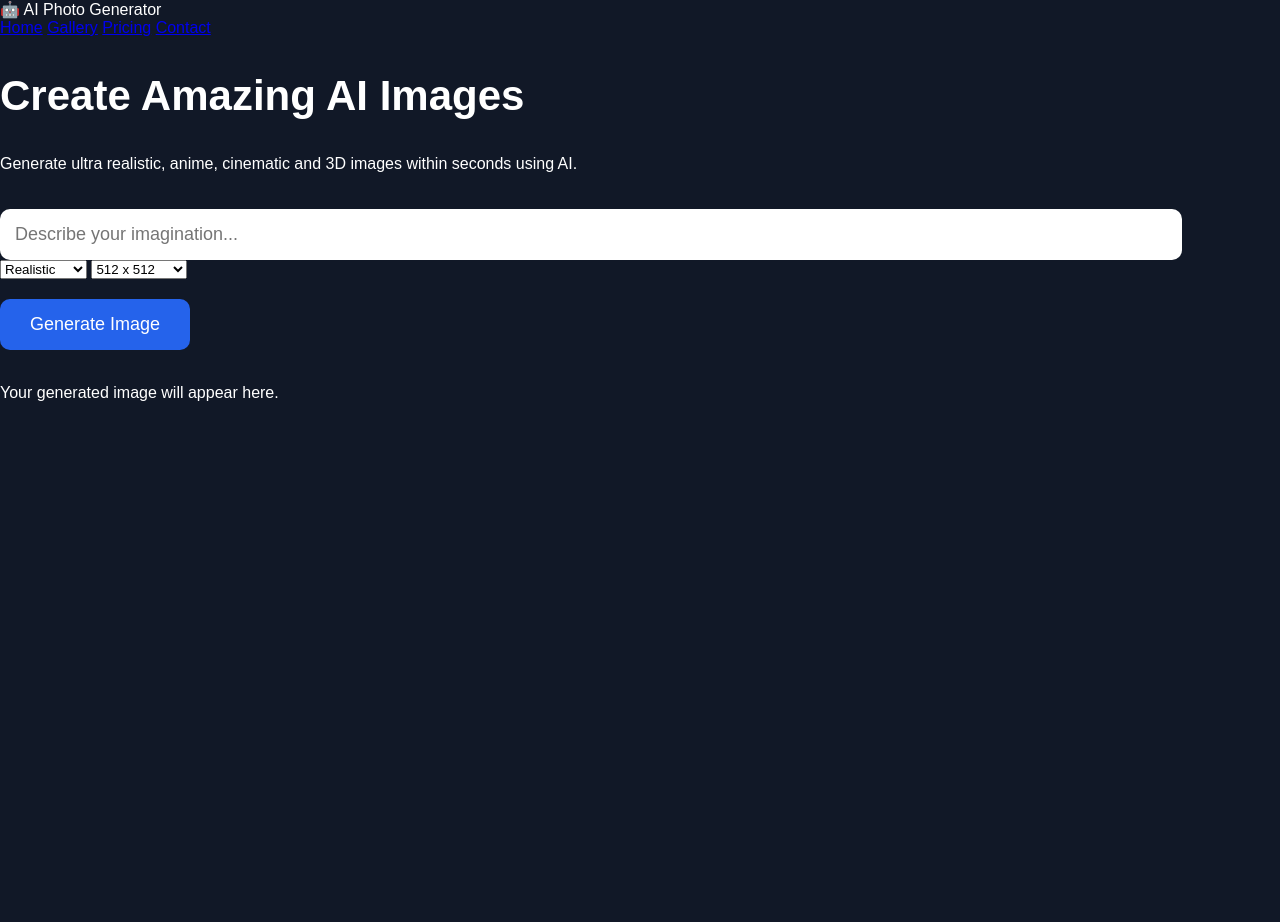
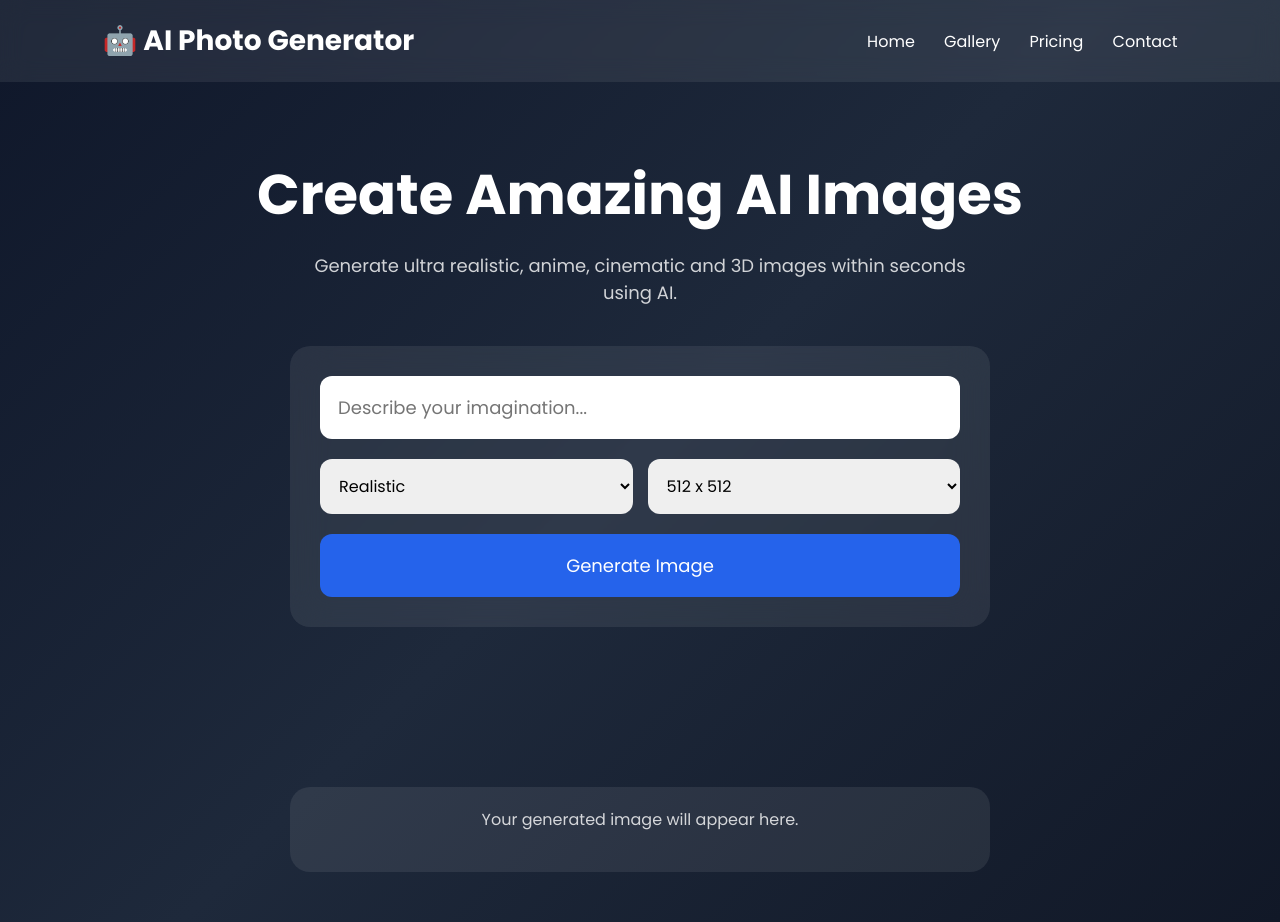
Before and after one commit to kumarsumit2004august-crypto/ai-photo-generator, a plain HTML site: page index.html in a window 1280 px wide. Before the commit the page ends 800 px from the top, so only its background shows below. Drawn offline with Linux system fonts and the light colour scheme.

Commit message:
Update style.css

```diff
--- a/style.css
+++ b/style.css
@@ -1,50 +1,156 @@
-body {
-    margin: 0;
-    font-family: Arial, sans-serif;
-    background: #111827;
-    color: white;
+*{
+margin:0;
+padding:0;
+box-sizing:border-box;
+font-family:'Poppins',sans-serif;
 }
 
-.container {
-    max-width: 700px;
-    margin: 50px auto;
-    text-align: center;
-    padding: 20px;
+body{
+background:linear-gradient(135deg,#0f172a,#1e293b,#111827);
+color:white;
+min-height:100vh;
 }
 
-h1 {
-    font-size: 42px;
+.navbar{
+display:flex;
+justify-content:space-between;
+align-items:center;
+padding:20px 8%;
+background:rgba(255,255,255,.08);
+backdrop-filter:blur(12px);
+position:sticky;
+top:0;
 }
 
-input {
-    width: 90%;
-    padding: 15px;
-    border-radius: 10px;
-    border: none;
-    margin-top: 20px;
-    font-size: 18px;
+.logo{
+font-size:28px;
+font-weight:700;
 }
 
-button {
-    margin-top: 20px;
-    padding: 15px 30px;
-    background: #2563eb;
-    color: white;
-    border: none;
-    border-radius: 10px;
-    cursor: pointer;
-    font-size: 18px;
+nav a{
+color:white;
+text-decoration:none;
+margin-left:25px;
+transition:.3s;
 }
 
-button:hover {
-    background: #1d4ed8;
+nav a:hover{
+color:#60a5fa;
 }
 
-#result {
-    margin-top: 30px;
+.hero{
+text-align:center;
+padding:70px 20px;
 }
 
-#image {
-    max-width: 100%;
-    border-radius: 15px;
+.hero h1{
+font-size:56px;
+margin-bottom:15px;
 }
+
+.hero p{
+max-width:700px;
+margin:auto;
+opacity:.8;
+font-size:18px;
+}
+
+.generator-box{
+margin:40px auto;
+max-width:700px;
+background:rgba(255,255,255,.08);
+padding:30px;
+border-radius:20px;
+backdrop-filter:blur(18px);
+}
+
+input{
+width:100%;
+padding:18px;
+border:none;
+border-radius:12px;
+font-size:18px;
+margin-bottom:20px;
+}
+
+.options{
+display:flex;
+gap:15px;
+margin-bottom:20px;
+}
+
+select{
+flex:1;
+padding:15px;
+border:none;
+border-radius:12px;
+font-size:16px;
+}
+
+button{
+width:100%;
+padding:18px;
+border:none;
+border-radius:12px;
+background:#2563eb;
+color:white;
+font-size:18px;
+cursor:pointer;
+transition:.3s;
+}
+
+button:hover{
+background:#1d4ed8;
+transform:scale(1.02);
+}
+
+.result-section{
+padding:50px 20px;
+display:flex;
+justify-content:center;
+}
+
+.image-card{
+background:rgba(255,255,255,.08);
+padding:20px;
+border-radius:20px;
+max-width:700px;
+width:100%;
+text-align:center;
+}
+
+#image{
+width:100%;
+display:none;
+border-radius:15px;
+margin-bottom:20px;
+}
+
+#status{
+opacity:.8;
+margin-bottom:20px;
+}
+
+@media(max-width:768px){
+
+.hero h1{
+font-size:38px;
+}
+
+.options{
+flex-direction:column;
+}
+
+.navbar{
+flex-direction:column;
+gap:15px;
+}
+
+nav{
+display:flex;
+gap:15px;
+flex-wrap:wrap;
+justify-content:center;
+}
+
+}
```
